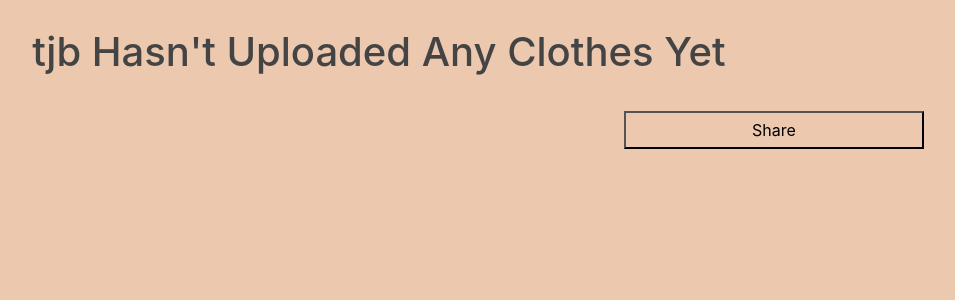
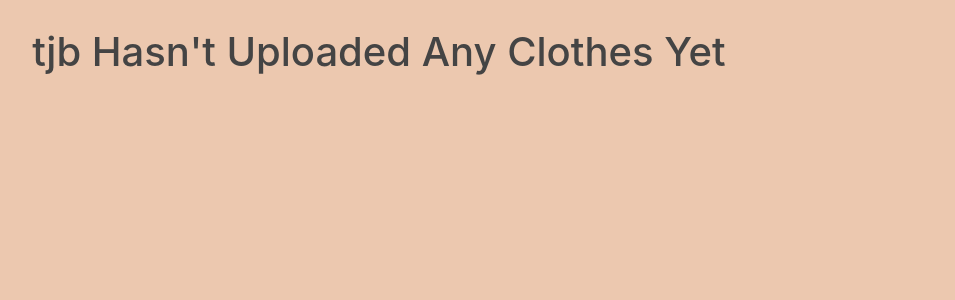
Before and after one commit to megatnt1122/CozyCloset, a Django app: page /clothes/ in a window 1280 px wide. Shown: the part 76-376 px from the top of the page, without its empty margins (261-1216 px from the left). Run offline with Django 5.2, Linux system fonts and the light colour scheme; a user stored in the database is signed in; parts of the project's set-up code (start-up, migrations or seed data) failed here and were passed over; some libraries are stand-ins or nearby versions.

Commit message:
hotfix
i forgot to delete a button

```diff
--- a/django_project/blog/templates/blog/user_clothes.html
+++ b/django_project/blog/templates/blog/user_clothes.html
@@ -47,11 +47,7 @@ h1{
 {% else %}
 	<h1>{{ username }}'s Clothes</h1>
 {% endif %}
-<div class="filter">
-	<a href="/post/new/{{item.id}}">
-		<button class="button share" style="float: right;">Share</button>
-	</a>
-</div>
+
 
 <ul>
 	{% for item in userClothes %}
```
